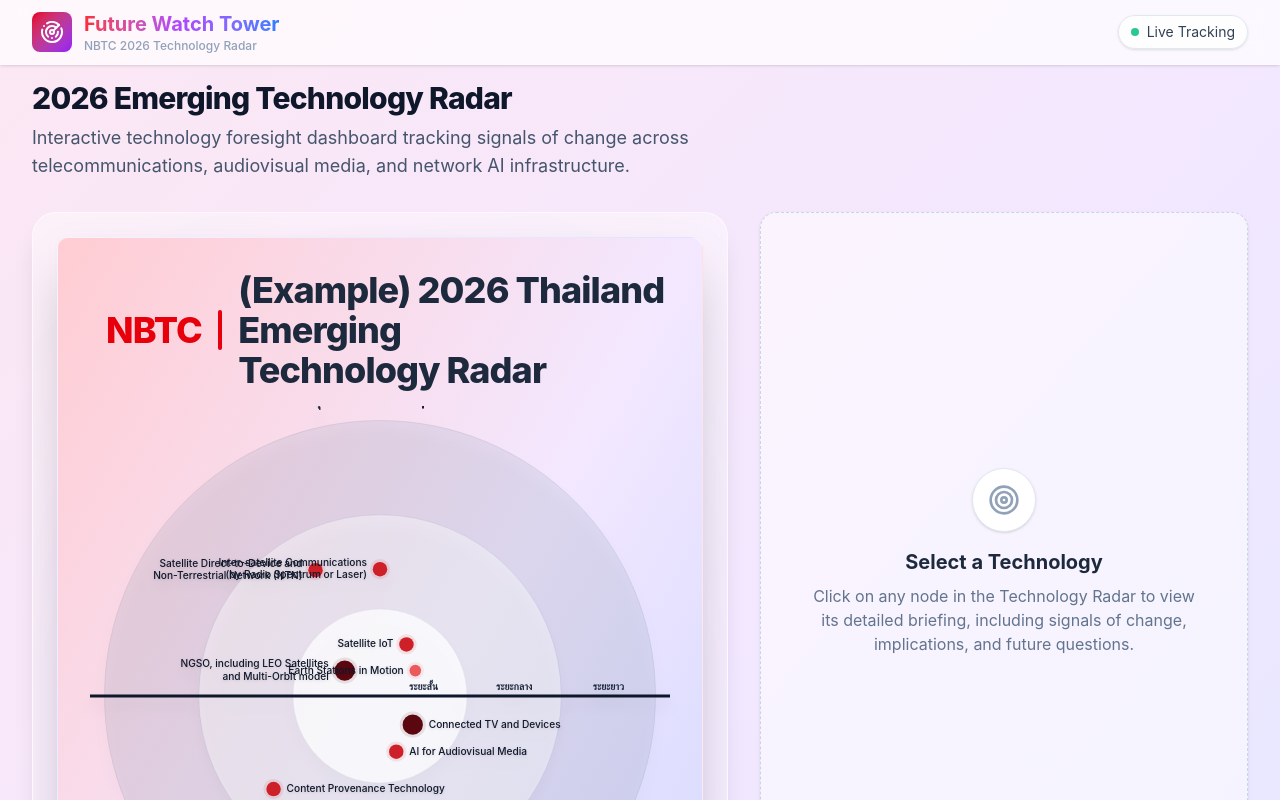
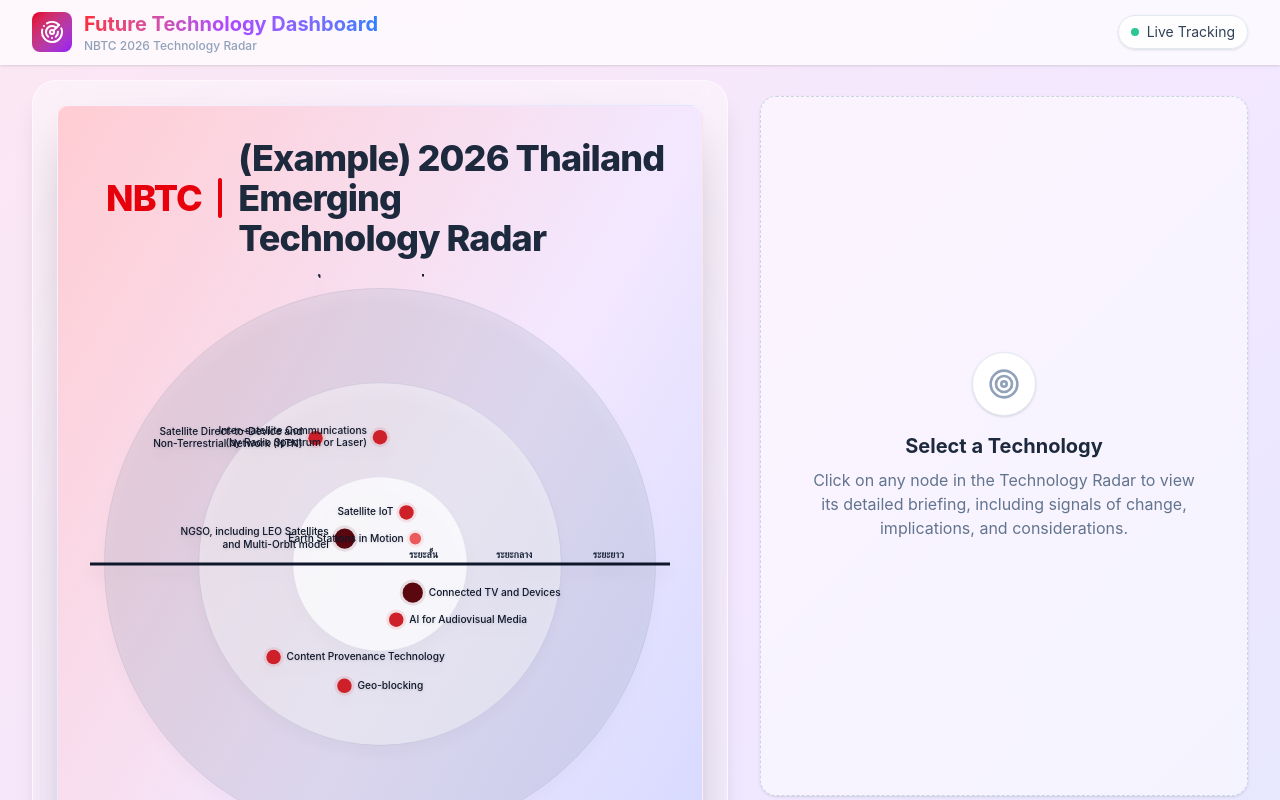
Before and after one commit to YUTTANANEWJ-NBTC/nbtc-radar, a React (Vite) app: page / in a window 1280 px wide. Shown: the top 800 px of the page. Built offline with nearby package versions, Linux system fonts and the light colour scheme.

Commit message:
style: update dashboard titles and wording

```diff
--- a/src/App.tsx
+++ b/src/App.tsx
@@ -13,15 +13,6 @@
       <Header />
 
       <main className="pt-20 pb-8 px-4 sm:px-6 lg:px-8 max-w-[1600px] mx-auto min-h-[calc(100vh-2rem)] flex flex-col">
-        {/* Top Description */}
-        <div className="mb-8">
-          <h2 className="text-3xl font-extrabold text-slate-900 tracking-tight mb-2">2026 Emerging Technology Radar</h2>
-          <p className="text-slate-600 max-w-3xl text-lg">
-            Interactive technology foresight dashboard tracking signals of change across telecommunications,
-            audiovisual media, and network AI infrastructure.
-          </p>
-        </div>
-
         {/* Dashboard Canvas */}
         <div className="flex-1 grid grid-cols-1 lg:grid-cols-12 gap-8 items-start relative">
 
--- a/src/components/dashboard/BriefingCard.tsx
+++ b/src/components/dashboard/BriefingCard.tsx
@@ -16,7 +16,7 @@
         </div>
         <h3 className="text-xl font-bold text-slate-800 mb-2">Select a Technology</h3>
         <p className="text-slate-500 max-w-sm">
-          Click on any node in the Technology Radar to view its detailed briefing, including signals of change, implications, and future questions.
+          Click on any node in the Technology Radar to view its detailed briefing, including signals of change, implications, and considerations.
         </p>
       </div>
     );
@@ -100,7 +100,7 @@
         <section>
           <h3 className="flex items-center gap-2 text-lg font-semibold text-slate-800 mb-4 border-b border-slate-100 pb-2">
             <AlertCircle className="w-5 h-5 text-purple-500" />
-            Futures Questions: What If?
+            Considerations : What if?
           </h3>
           <div className="space-y-3">
             {node.questions.map((q, idx) => (
--- a/src/components/layout/Header.tsx
+++ b/src/components/layout/Header.tsx
@@ -11,7 +11,7 @@
             </div>
             <div>
               <h1 className="text-xl font-bold bg-clip-text text-transparent bg-gradient-to-r from-red-500 via-purple-500 to-blue-500">
-                Future Watch Tower
+                Future Technology Dashboard
               </h1>
               <p className="text-xs text-slate-400 font-medium">NBTC 2026 Technology Radar</p>
             </div>
```
